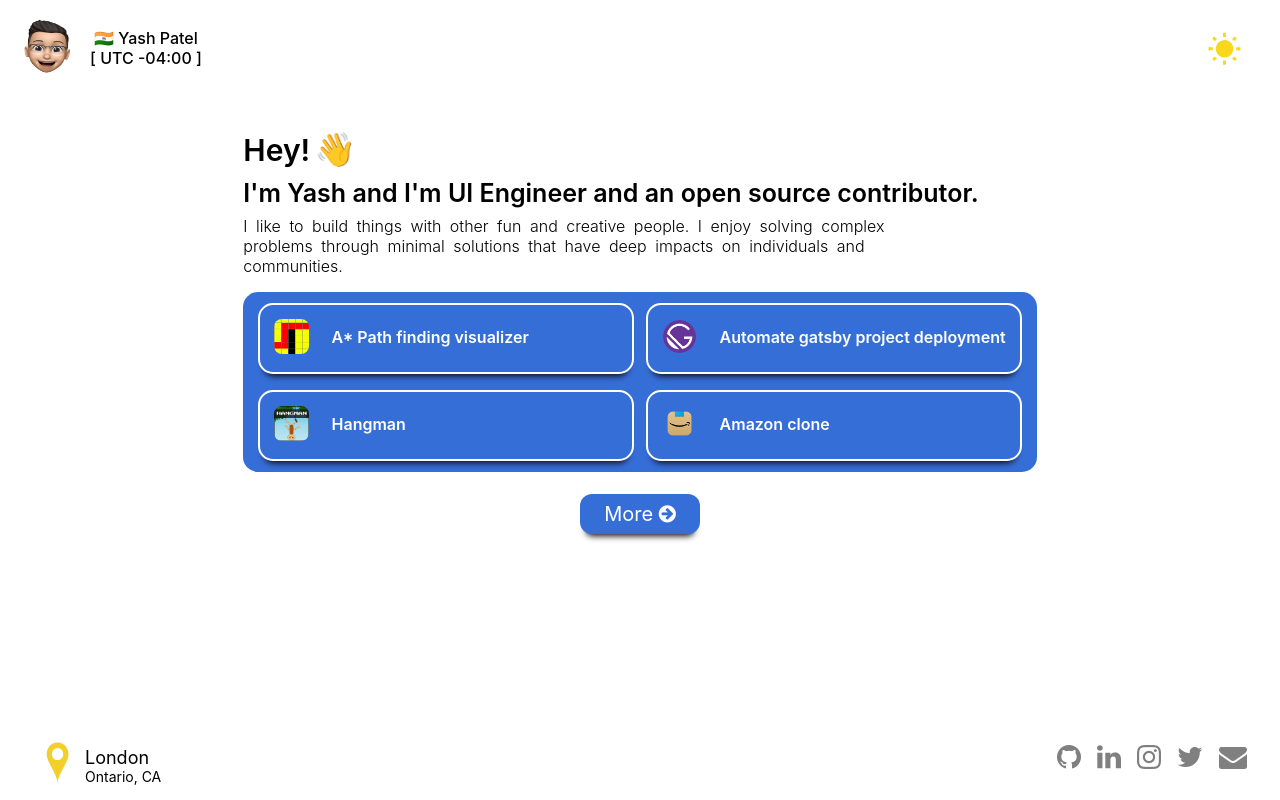
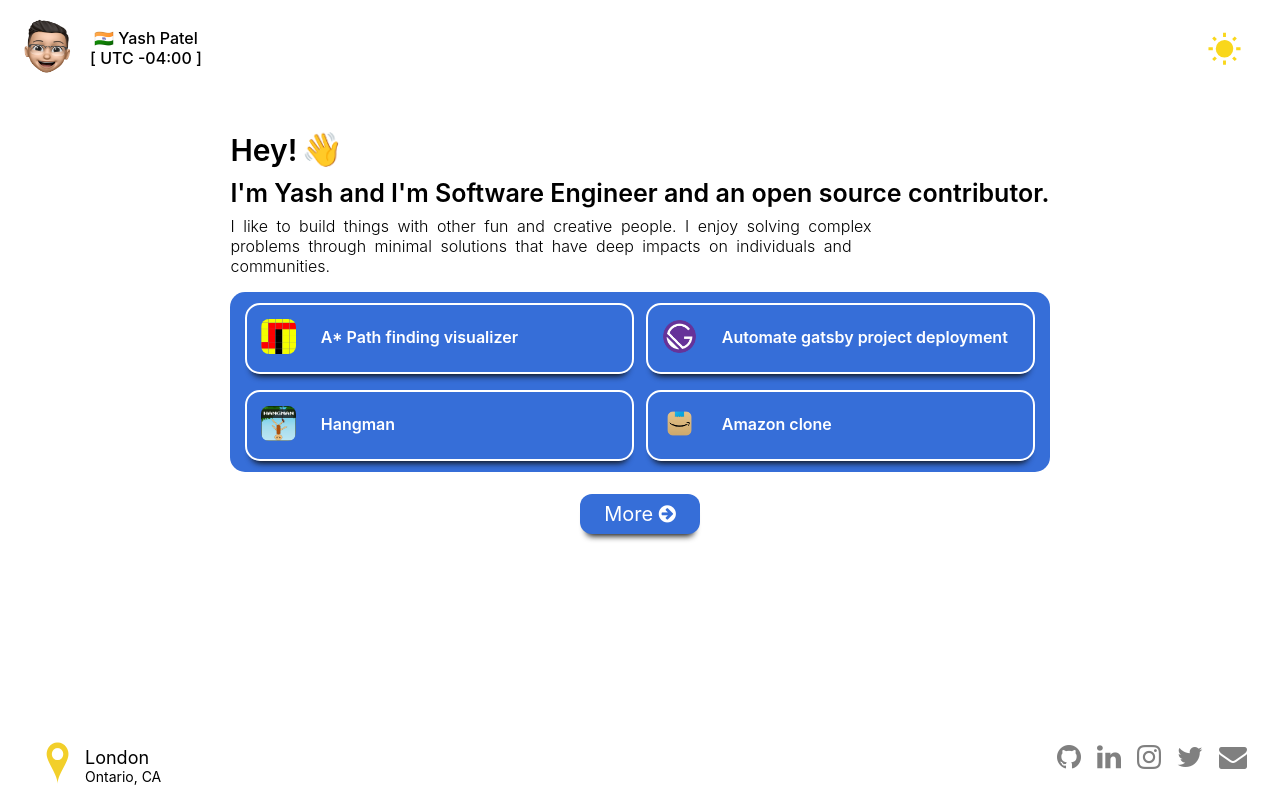
Before and after one commit to ryuk156/Portfolio, a Next.js app: page / in a window 1280 px wide. Built offline with nearby package versions, Linux system fonts and the light colour scheme.

Commit message:
typo: changes in bio

```diff
--- a/Components/Container/Container.js
+++ b/Components/Container/Container.js
@@ -10,7 +10,7 @@ const Container = ({ content }) => {
           Hey!<span className="waving-hand">👋</span>
         </div>
         <div className="intro_content">
-        I'm Yash and I'm UI Engineer and an open source contributor.
+        I'm Yash and I'm Software Engineer and an open source contributor.
         </div>
         <p className="intro-details">
 
```
